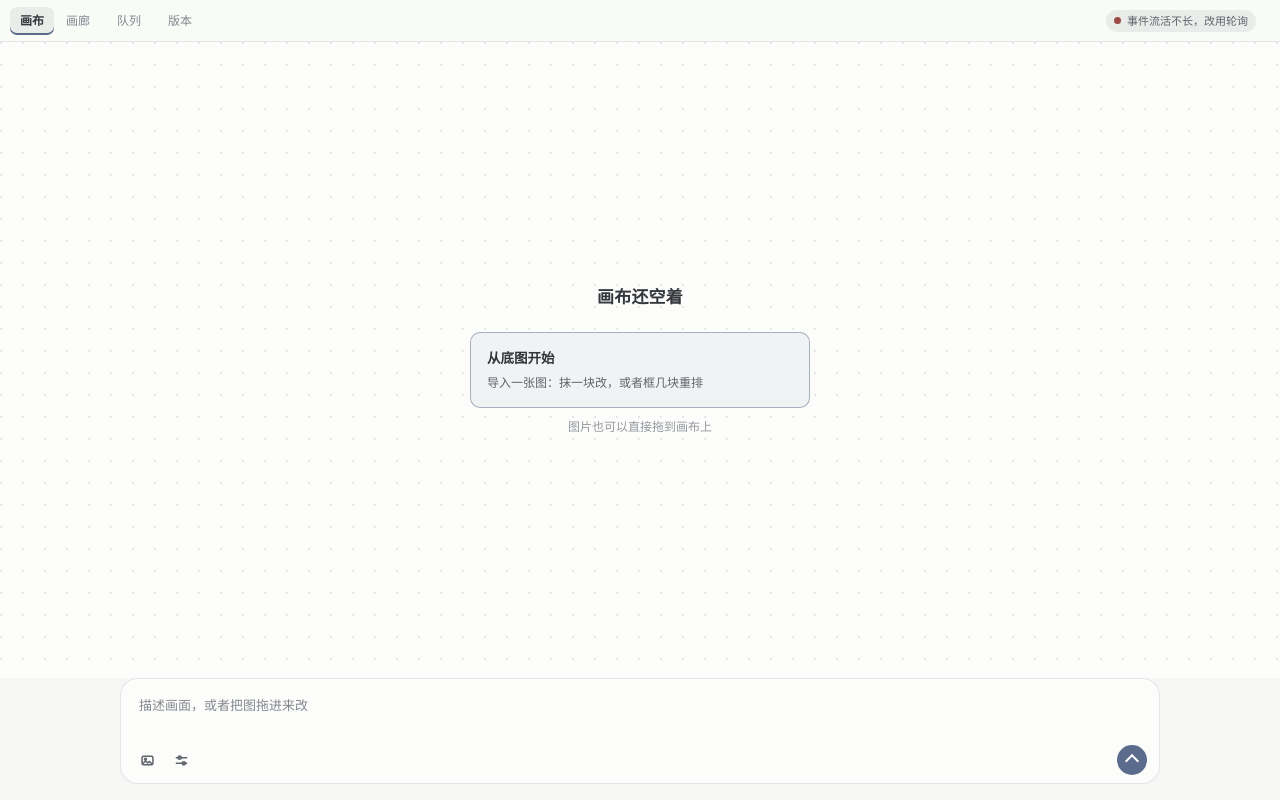
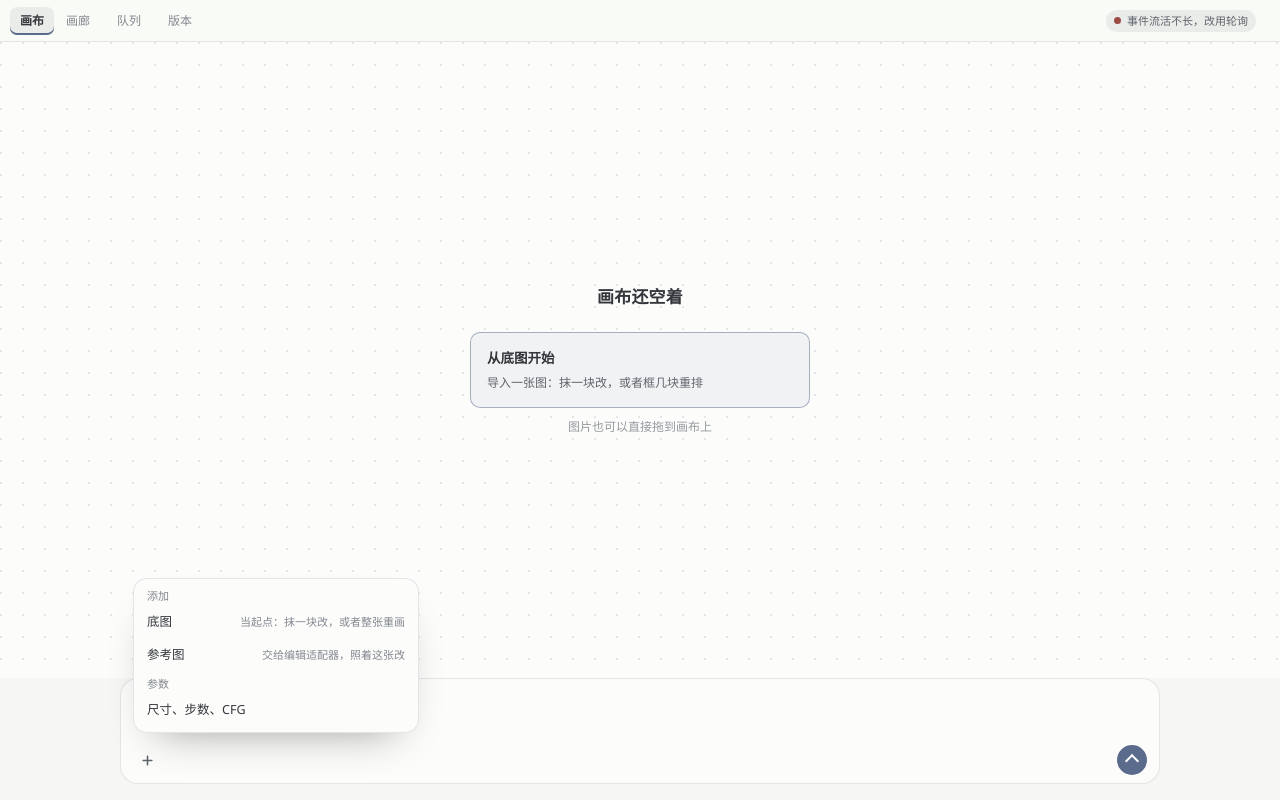
Before and after one commit to ProjectNyaser/hana-moss-studio, a website with bundled scripts: page app/ui/studio.html in a window 1280 px wide. Both pictures are taken after a click on the button 147 px from the left and 760 px from the top of the page. Built offline with nearby package versions, Linux system fonts and the light colour scheme; no server answers.

Commit message:
feat(ui): 输入框左侧收成一个加号菜单
- 加号展开菜单：添加底图、添加参考图、打开尺寸步数 CFG
- 工具行只留一个入口，窄侧栏不再挤三四个图标
- 列表选中项名称用主题色加重，说明靠右，勾在最右

Co-authored-by: HanaAgent <313794804+HanaAgent@users.noreply.github.com>

```diff
--- a/app/ui/assets/studio.css
+++ b/app/ui/assets/studio.css
@@ -1465,7 +1465,7 @@ body {
 .cpop[hidden] { display: none; }
 
 /* 参数图标在左侧，浮层就从左边展开，不要跑到发送键那头。 */
-.cpop-left { right: auto; left: 34px; }
+.cpop-left { right: auto; left: 0; }
 
 .cpop-head {
   display: flex;
@@ -1544,8 +1544,10 @@ body {
 .cpop-item:disabled { opacity: 0.42; cursor: default; }
 .cpop-item:disabled:hover { background: transparent; }
 .cpop-item > span { flex: 0 1 auto; min-width: 0; overflow: hidden; text-overflow: ellipsis; white-space: nowrap; }
-.cpop-item em { flex: none; font-style: normal; font-size: 11px; color: var(--ui-text-3); }
-.cpop-check { position: relative; flex: none; width: 12px; height: 12px; margin-left: auto; }
+.cpop-item em { flex: none; margin-left: auto; font-style: normal; font-size: 11px; color: var(--ui-text-3); text-align: right; }
+.cpop-check { position: relative; flex: none; width: 12px; height: 12px; margin-left: 8px; }
+/* 选中的那项名称用主题色加重，说明留在右侧。 */
+.cpop-item.on > span { color: var(--ui-accent); font-weight: 600; }
 .cpop-check::before {
   content: "";
   position: absolute;
@@ -1575,6 +1577,45 @@ body {
 }
 .cbtn:hover { background: var(--ui-overlay); color: var(--ui-text); }
 
+/* 「+」展开的菜单：分组列事项，右侧写一句它做什么。 */
+.cmenu {
+  position: absolute;
+  left: 0;
+  bottom: calc(100% + 10px);
+  z-index: 30;
+  width: 286px;
+  padding: 5px;
+  border: 1px solid var(--ui-line);
+  border-radius: 14px;
+  background: var(--ui-surface);
+  box-shadow: 0 20px 44px -24px rgba(0, 0, 0, 0.42);
+}
+.cmenu[hidden] { display: none; }
+.cmenu-group {
+  margin: 4px 0 2px;
+  padding: 0 8px;
+  font-size: 11px;
+  color: var(--ui-text-3);
+}
+.cmenu-item {
+  display: flex;
+  align-items: baseline;
+  gap: 10px;
+  width: 100%;
+  padding: 7px 8px;
+  border: 0;
+  border-radius: 9px;
+  background: transparent;
+  color: var(--ui-text);
+  font: inherit;
+  font-size: 12.5px;
+  text-align: left;
+  cursor: pointer;
+}
+.cmenu-item:hover { background: var(--ui-overlay); }
+.cmenu-title { flex: none; }
+.cmenu-note { margin-left: auto; font-size: 11px; color: var(--ui-text-3); text-align: right; }
+
 .model-chip {
   padding: 4px 6px;
   border: 0;
--- a/app/ui/assets/studio.js
+++ b/app/ui/assets/studio.js
@@ -1187,8 +1187,8 @@ function applyEditState(state) {
 const composer = {
   input: document.getElementById("composer-input"),
   send: document.getElementById("composer-send"),
-  image: document.getElementById("composer-image"),
-  params: document.getElementById("composer-params"),
+  plus: document.getElementById("composer-plus"),
+  menu: document.getElementById("cmenu"),
   model: document.getElementById("composer-model"),
   chips: document.getElementById("composer-chips"),
 };
@@ -1230,7 +1230,36 @@ composer.input?.addEventListener("keydown", (event) => {
 });
 
 composer.send?.addEventListener("click", sendCompose);
-composer.image?.addEventListener("click", () => layChannel?.postMessage({ type: "compose-add-image" }));
+
+// 「+」把加图与参数收进一个菜单，工具行只留一个入口。
+function closeComposerMenu() {
+  if (composer.menu) composer.menu.hidden = true;
+}
+
+composer.plus?.addEventListener("click", (event) => {
+  event.stopPropagation();
+  if (!composer.menu) return;
+  const willOpen = composer.menu.hidden;
+  closeAllPanels();
+  composer.menu.hidden = !willOpen;
+});
+
+composer.menu?.addEventListener("click", (event) => {
+  event.stopPropagation();
+  const item = event.target.closest(".cmenu-item");
+  if (!item) return;
+  const act = item.dataset.act;
+  closeComposerMenu();
+  if (act === "base") layChannel?.postMessage({ type: "compose-add-base" });
+  else if (act === "reference") layChannel?.postMessage({ type: "compose-add-reference" });
+  else if (act === "params") openPanel("params");
+});
+
+document.addEventListener("click", (event) => {
+  if (!composer.menu || composer.menu.hidden) return;
+  if (composer.menu.contains(event.target) || composer.plus?.contains(event.target)) return;
+  closeComposerMenu();
+});
 
 // 拖到输入框当参考图，拖到画布当底图。
 const composerBox = document.querySelector(".composer");
@@ -1362,6 +1391,7 @@ function closeAllPanels() {
 function openPanel(which) {
   const panel = panels[which];
   if (!panel?.box) return;
+  closeComposerMenu();
   closeAllPanels();
   panel.view = "root";
   renderPanel(which);
@@ -1372,16 +1402,9 @@ composer.model?.addEventListener("click", (event) => {
   event.stopPropagation();
   const panel = panels.model;
   if (!panel?.box) return;
+  closeComposerMenu();
   if (panel.box.hidden) openPanel("model");
   else closePanel("model");
-});
-
-composer.params?.addEventListener("click", (event) => {
-  event.stopPropagation();
-  const panel = panels.params;
-  if (!panel?.box) return;
-  if (panel.box.hidden) openPanel("params");
-  else closePanel("params");
 });
 
 for (const which of Object.keys(panels)) {
@@ -1393,7 +1416,6 @@ for (const which of Object.keys(panels)) {
     renderPanel(which);
   });
 }
-
 document.addEventListener("click", (event) => {
   const inside = Object.values(panels).some(
     (panel) => panel.box && !panel.box.hidden && panel.box.contains(event.target),
@@ -1624,6 +1646,11 @@ function renderComposerModel() {
   const short = modelLabel.replace(/^MOSS-Image[-_ ]?/i, "") || modelLabel;
   const tier = latest?.settings?.tier ?? "reference";
   composer.model.textContent = `${short} · ${tier}`;
+  const note = document.getElementById("cmenu-params-note");
+  if (note) {
+    const defaults = latest?.settings?.defaults ?? {};
+    note.textContent = `${defaults.width ?? 1024} × ${defaults.height ?? 1024} · ${defaults.steps ?? 20} 步`;
+  }
   renderCpop();
 }
 
--- a/app/ui/studio.html
+++ b/app/ui/studio.html
@@ -109,20 +109,27 @@
         <div class="composer-chips" id="composer-chips" hidden></div>
         <textarea id="composer-input" rows="1" placeholder="描述画面，或者把图拖进来改"></textarea>
         <div class="composer-tools">
-          <button class="cbtn" id="composer-image" type="button" title="加一张图（当底图或参考图）">
-            <svg viewBox="0 0 16 16" width="15" height="15" fill="none" stroke="currentColor" stroke-width="1.6" stroke-linecap="round" stroke-linejoin="round" aria-hidden="true">
-              <rect x="2.2" y="3.4" width="11.6" height="9.2" rx="1.6"/>
-              <circle cx="5.9" cy="6.7" r="1"/>
-              <path d="M2.8 11.2 6 8.6l2.2 2 1.9-1.6 2.1 2.2"/>
+          <button class="cbtn cbtn-plus" id="composer-plus" type="button" title="添加">
+            <svg viewBox="0 0 16 16" width="15" height="15" fill="none" stroke="currentColor" stroke-width="1.7" stroke-linecap="round" aria-hidden="true">
+              <path d="M8 3.4v9.2M3.4 8h9.2"/>
             </svg>
           </button>
-          <button class="cbtn" id="composer-params" type="button" title="生成参数">
-            <svg viewBox="0 0 16 16" width="15" height="15" fill="none" stroke="currentColor" stroke-width="1.6" stroke-linecap="round" stroke-linejoin="round" aria-hidden="true">
-              <path d="M2.5 5h11M2.5 11h11"/>
-              <circle cx="6" cy="5" r="1.7"/>
-              <circle cx="10.4" cy="11" r="1.7"/>
-            </svg>
-          </button>
+          <div class="cmenu" id="cmenu" hidden>
+            <p class="cmenu-group">添加</p>
+            <button class="cmenu-item" type="button" data-act="base">
+              <span class="cmenu-title">底图</span>
+              <span class="cmenu-note">当起点：抹一块改，或者整张重画</span>
+            </button>
+            <button class="cmenu-item" type="button" data-act="reference">
+              <span class="cmenu-title">参考图</span>
+              <span class="cmenu-note">交给编辑适配器，照着这张改</span>
+            </button>
+            <p class="cmenu-group">参数</p>
+            <button class="cmenu-item" type="button" data-act="params">
+              <span class="cmenu-title">尺寸、步数、CFG</span>
+              <span class="cmenu-note" id="cmenu-params-note"></span>
+            </button>
+          </div>
           <span class="spacer"></span>
           <button class="model-chip" id="composer-model" type="button" title="模型与精度档"></button>
           <div class="cpop" id="cpop" hidden>
```
Also changed, not shown: app/ui/assets/panel.js (+8 -0 lines).
